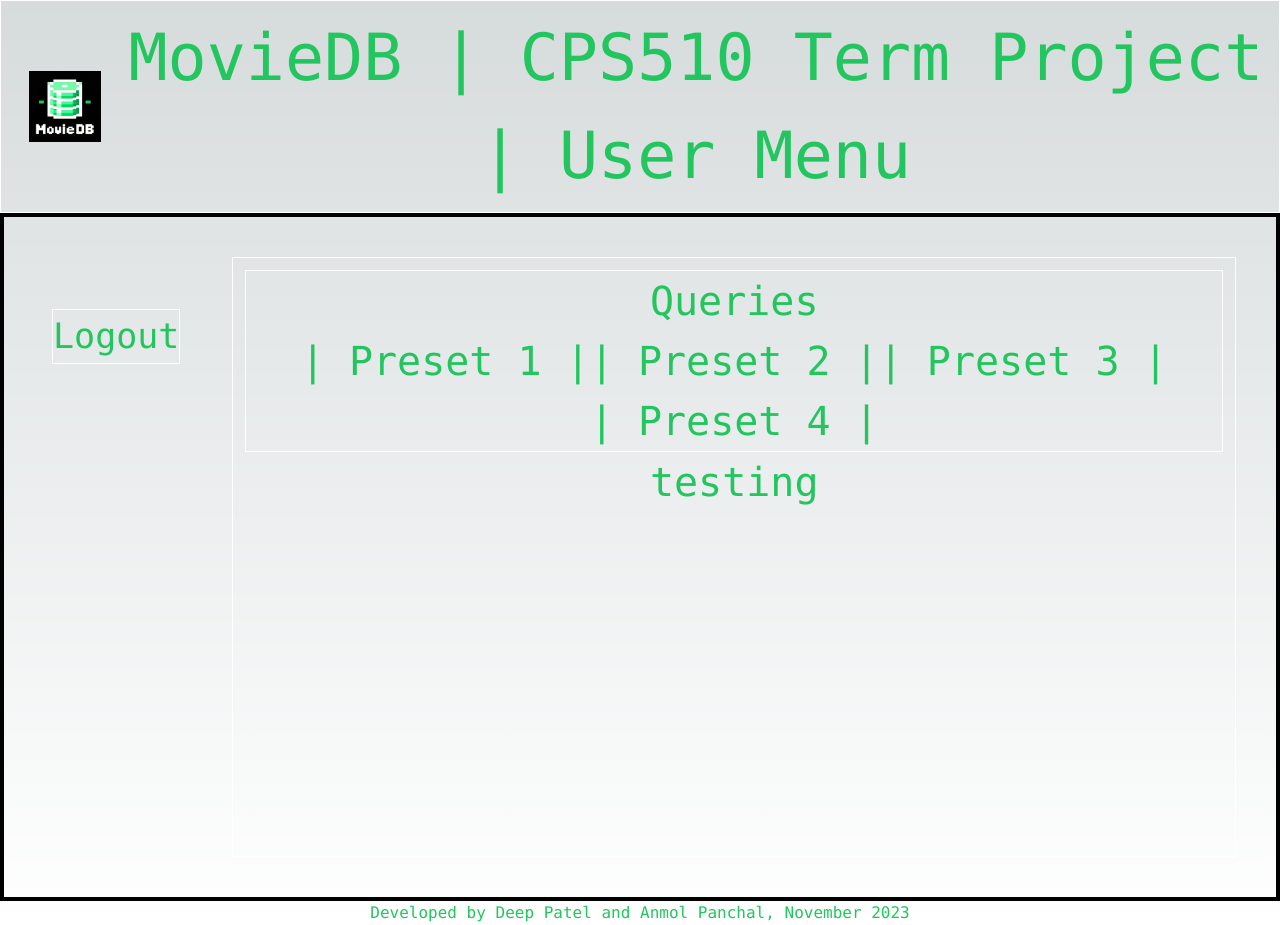
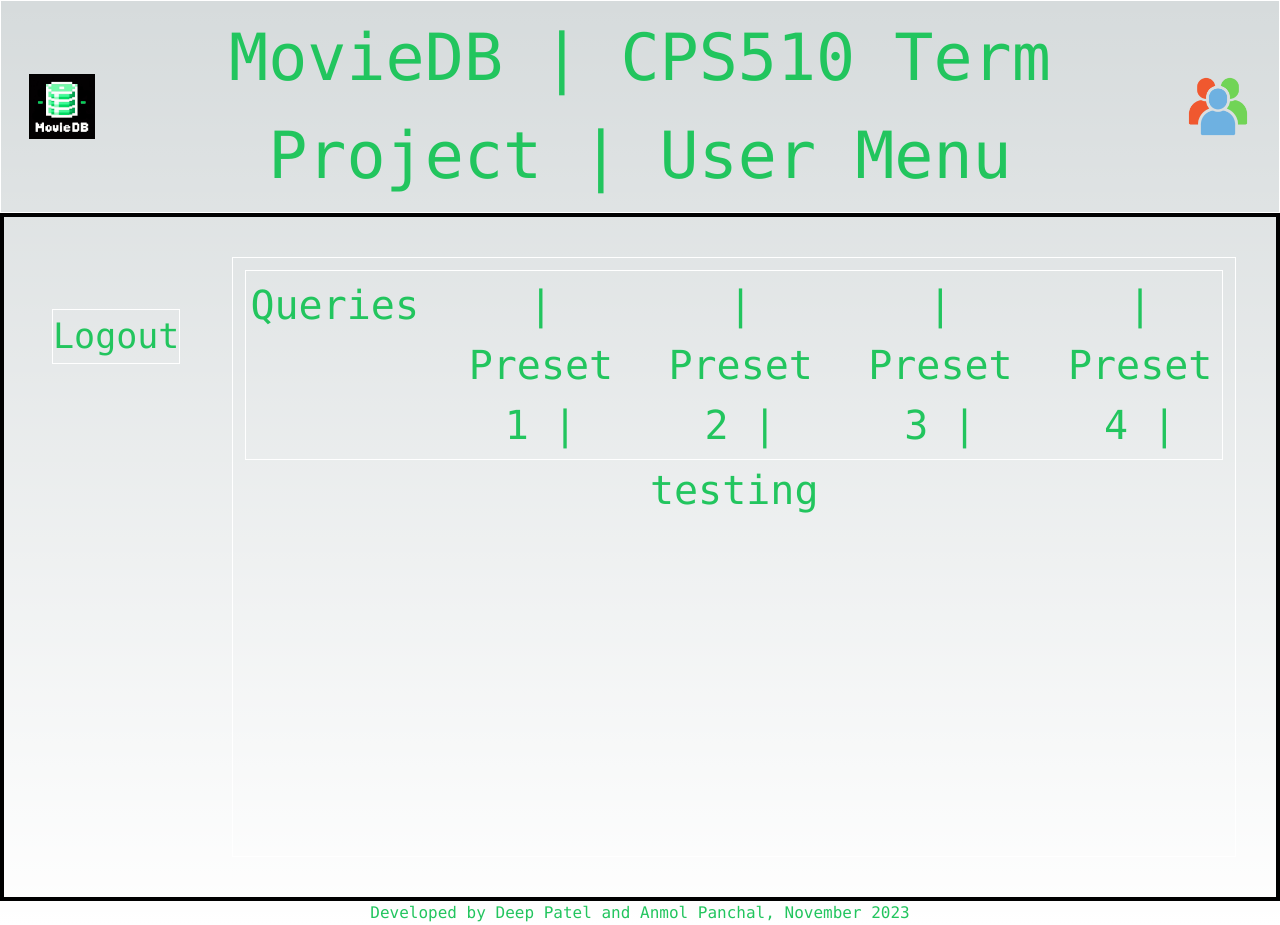
Before and after one commit to deep-patel21/MovieDB, a Next.js app in the folder moviedb/: page /user in a window 1280 px wide. Built offline with nearby package versions, Linux system fonts and the light colour scheme.

Commit message:
add admin and user menu graphics

```diff
--- a/moviedb/src/app/admin/page.tsx
+++ b/moviedb/src/app/admin/page.tsx
@@ -20,6 +20,13 @@ const Admin = () => {
           height={100}/>
         </div>
         <h1>MovieDB | CPS510 Term Project | Admin Menu</h1>
+        <div className="p-5">
+          <Image
+          src="/adminLogo.png"
+          alt="logo"
+          width={100}
+          height={100}/>
+        </div>
       </div>
       <div className="flex flex-row border-4 border-black p-10 gap-11">
         <div className="text-[35px] flex flex-col gap-3 p-2 justify-start">
--- a/moviedb/src/app/user/page.tsx
+++ b/moviedb/src/app/user/page.tsx
@@ -19,6 +19,13 @@ const User = () => {
           height={100}/>
         </div>
         <h1>MovieDB | CPS510 Term Project | User Menu</h1>
+        <div className="p-5">
+          <Image
+          src="/userLogo.png"
+          alt="logo"
+          width={100}
+          height={100}/>
+        </div>
       </div>
       <div className="flex flex-row border-4 border-black p-10 gap-11">
         <div className="text-[35px] flex flex-col gap-3 p-2 justify-start">
@@ -27,7 +34,7 @@ const User = () => {
           </div>
         </div>
         <div className="text-[40px] w-full h-[600px] overflow-y-scroll border border-white p-3">
-          <div className="border border-white">
+          <div className="border border-white flex flex-row gap-11 p-1">
             <Queries></Queries>
             <button className="hover:bg-green-500 hover:text-white"> | Preset 1 | </button>
             <button className="hover:bg-green-500 hover:text-white"> | Preset 2 | </button>
```
Also changed, not shown: moviedb/public/adminLogo.png (added), moviedb/public/userLogo.png (added).
